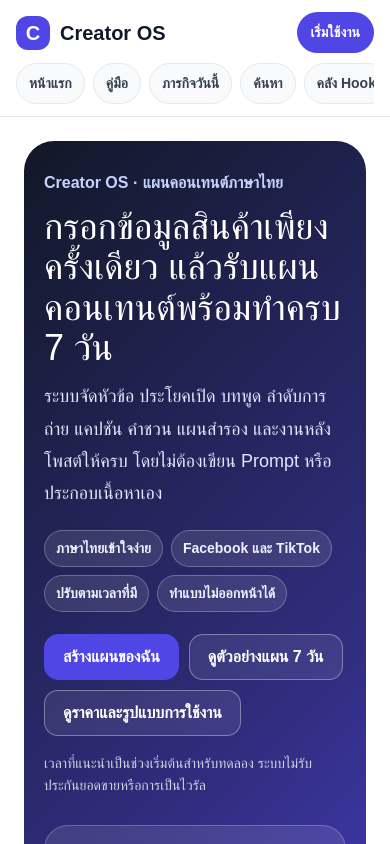
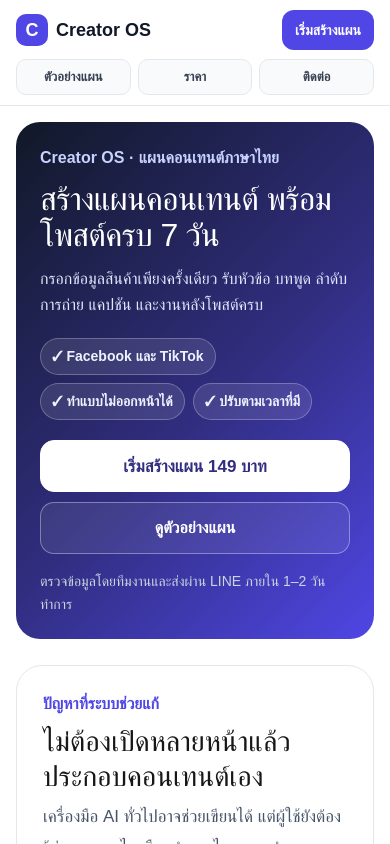
Before and after one commit to teeneewns-web/creator-os, a Next.js app: page / in a window 390 px wide. Shown: the top 844 px of the page. Built offline with nearby package versions, Linux system fonts and the light colour scheme.

Commit message:
improve mobile homepage and navigation

```diff
--- a/src/app/page.tsx
+++ b/src/app/page.tsx
@@ -165,82 +165,47 @@
     </p>
 
     <h1 style={heroTitleStyle}>
-            กรอกข้อมูลสินค้าเพียงครั้งเดียว
-            แล้วรับแผนคอนเทนต์พร้อมทำครบ 7 วัน
+      สร้างแผนคอนเทนต์
+      พร้อมโพสต์ครบ 7 วัน
     </h1>
 
     <p style={heroSubtitleStyle}>
-            ระบบจัดหัวข้อ ประโยคเปิด บทพูด ลำดับการถ่าย
-            แคปชัน คำชวน แผนสำรอง และงานหลังโพสต์ให้ครบ
-            โดยไม่ต้องเขียน Prompt หรือประกอบเนื้อหาเอง
+      กรอกข้อมูลสินค้าเพียงครั้งเดียว
+      รับหัวข้อ บทพูด ลำดับการถ่าย
+      แคปชัน และงานหลังโพสต์ครบ
     </p>
 
     <div style={heroTagRowStyle}>
-            <span style={heroTagStyle}>ภาษาไทยเข้าใจง่าย</span>
-            <span style={heroTagStyle}>Facebook และ TikTok</span>
-            <span style={heroTagStyle}>ปรับตามเวลาที่มี</span>
-            <span style={heroTagStyle}>ทำแบบไม่ออกหน้าได้</span>
+      <span style={heroTagStyle}>
+        ✓ Facebook และ TikTok
+      </span>
+
+      <span style={heroTagStyle}>
+        ✓ ทำแบบไม่ออกหน้าได้
+      </span>
+
+      <span style={heroTagStyle}>
+        ✓ ปรับตามเวลาที่มี
+      </span>
     </div>
 
-          <div style={buttonRowStyle}>
-            <Link href="/start" style={primaryLinkStyle}>
-              สร้างแผนของฉัน
+    <div style={heroButtonRowStyle}>
+      <Link href="/start" style={heroPrimaryLinkStyle}>
+        เริ่มสร้างแผน 149 บาท
       </Link>
 
       <Link
         href="/dashboard/weekly"
-              style={secondaryDarkLinkStyle}
+        style={heroSecondaryLinkStyle}
       >
-              ดูตัวอย่างแผน 7 วัน
-            </Link>
-
-            <Link href="/pricing" style={secondaryDarkLinkStyle}>
-              ดูราคาและรูปแบบการใช้งาน
+        ดูตัวอย่างแผน
       </Link>
     </div>
 
     <p style={heroNoteStyle}>
-            เวลาที่แนะนำเป็นช่วงเริ่มต้นสำหรับทดลอง
-            ระบบไม่รับประกันยอดขายหรือการเป็นไวรัล
+      ตรวจข้อมูลโดยทีมงานและส่งผ่าน LINE
+      ภายใน 1–2 วันทำการ
     </p>
-        </div>
-
-        <div style={heroPreviewStyle}>
-          <p style={previewLabelStyle}>สิ่งที่ได้รับในแต่ละวัน</p>
-
-          <div style={previewItemStyle}>
-            <span style={previewNumberStyle}>1</span>
-            <div>
-              <strong>วันนี้ต้องทำอะไร</strong>
-              <p style={previewTextStyle}>
-                เป้าหมาย หัวข้อ และรูปแบบคอนเทนต์
-              </p>
-            </div>
-          </div>
-
-          <div style={previewItemStyle}>
-            <span style={previewNumberStyle}>2</span>
-            <div>
-              <strong>ต้องพูดและถ่ายอย่างไร</strong>
-              <p style={previewTextStyle}>
-                บทพูด ลำดับการถ่าย และข้อความบนจอ
-              </p>
-            </div>
-          </div>
-
-          <div style={previewItemStyle}>
-            <span style={previewNumberStyle}>3</span>
-            <div>
-              <strong>โพสต์แล้วทำอะไรต่อ</strong>
-              <p style={previewTextStyle}>
-                วิธีตอบความคิดเห็นและตัวชี้วัดที่ควรดู
-              </p>
-            </div>
-          </div>
-
-          <Link href="/start" style={previewLinkStyle}>
-            เริ่มตอบคำถาม 3 ขั้นตอน →
-          </Link>
   </div>
 </section>
 
@@ -607,17 +572,12 @@
 const pageStyle: CSSProperties = {
   maxWidth: "1200px",
   margin: "0 auto",
-  padding: "24px",
+  padding: "16px",
 };
 
 const heroStyle: CSSProperties = {
-  display: "grid",
-  gridTemplateColumns:
-    "repeat(auto-fit, minmax(min(100%, 360px), 1fr))",
-  gap: "28px",
-  alignItems: "center",
-  padding: "clamp(30px, 6vw, 54px) clamp(20px, 5vw, 34px)",
-  borderRadius: "30px",
+  padding: "clamp(24px, 6vw, 48px)",
+  borderRadius: "24px",
   background:
     "linear-gradient(135deg, #111827 0%, #312e81 55%, #4f46e5 100%)",
   color: "white",
@@ -634,18 +594,19 @@
 };
 
 const heroTitleStyle: CSSProperties = {
-  maxWidth: "800px",
+  maxWidth: "760px",
   margin: "12px 0",
-  fontSize: "clamp(36px, 7vw, 58px)",
+  fontSize: "clamp(32px, 8vw, 50px)",
   lineHeight: 1.12,
+  letterSpacing: "-0.02em",
 };
 
 const heroSubtitleStyle: CSSProperties = {
-  maxWidth: "760px",
+  maxWidth: "680px",
   margin: 0,
   color: "#e0e7ff",
-  fontSize: "18px",
-  lineHeight: 1.8,
+  fontSize: "16px",
+  lineHeight: 1.65,
 };
 
 const heroTagRowStyle: CSSProperties = {
@@ -670,6 +631,45 @@
   flexWrap: "wrap",
   gap: "10px",
   marginTop: "22px",
+};
+
+const heroButtonRowStyle: CSSProperties = {
+  display: "grid",
+  gridTemplateColumns:
+    "repeat(auto-fit, minmax(220px, 1fr))",
+  gap: "10px",
+  maxWidth: "620px",
+  marginTop: "20px",
+};
+
+const heroPrimaryLinkStyle: CSSProperties = {
+  display: "inline-flex",
+  alignItems: "center",
+  justifyContent: "center",
+  minHeight: "52px",
+  padding: "0 18px",
+  borderRadius: "14px",
+  background: "#ffffff",
+  border: "1px solid #ffffff",
+  color: "#312e81",
+  textDecoration: "none",
+  fontSize: "17px",
+  fontWeight: 800,
+};
+
+const heroSecondaryLinkStyle: CSSProperties = {
+  display: "inline-flex",
+  alignItems: "center",
+  justifyContent: "center",
+  minHeight: "52px",
+  padding: "0 18px",
+  borderRadius: "14px",
+  background: "rgba(255,255,255,0.08)",
+  border: "1px solid rgba(255,255,255,0.35)",
+  color: "white",
+  textDecoration: "none",
+  fontSize: "16px",
+  fontWeight: 800,
 };
 
 const buttonRowCenterStyle: CSSProperties = {
--- a/src/components/layout/SiteHeader.tsx
+++ b/src/components/layout/SiteHeader.tsx
@@ -2,13 +2,18 @@
 import Link from "next/link";
 
 const mainNavItems = [
-  { href: "/", label: "หน้าแรก" },
-  { href: "/guide", label: "คู่มือ" },
-  { href: "/dashboard", label: "ภารกิจวันนี้" },
-  { href: "/search", label: "ค้นหา" },
-  { href: "/hooks", label: "คลัง Hook" },
-  { href: "/pricing", label: "ราคา" },
-  { href: "/contact", label: "ติดต่อ" },
+  {
+    href: "/dashboard/weekly",
+    label: "ตัวอย่างแผน",
+  },
+  {
+    href: "/pricing",
+    label: "ราคา",
+  },
+  {
+    href: "/contact",
+    label: "ติดต่อ",
+  },
 ];
 
 export default function SiteHeader() {
@@ -18,17 +23,21 @@
         <div style={topRowStyle}>
           <Link href="/" style={brandStyle}>
             <span style={brandMarkStyle}>C</span>
-            <span>Creator OS</span>
+            <span style={brandTextStyle}>Creator OS</span>
           </Link>
 
-          <Link href="/dashboard" style={ctaLinkStyle}>
-            เริ่มใช้งาน
+          <Link href="/start" style={ctaLinkStyle}>
+            เริ่มสร้างแผน
           </Link>
         </div>
 
-        <nav style={navStyle}>
+        <nav style={navStyle} aria-label="เมนูหลัก">
           {mainNavItems.map((item) => (
-            <Link key={item.href} href={item.href} style={navLinkStyle}>
+            <Link
+              key={item.href}
+              href={item.href}
+              style={navLinkStyle}
+            >
               {item.label}
             </Link>
           ))}
@@ -45,77 +54,88 @@
   background: "rgba(255,255,255,0.97)",
   borderBottom: "1px solid #e5e7eb",
   backdropFilter: "blur(12px)",
-  overflow: "hidden",
 };
 
 const innerStyle: CSSProperties = {
   maxWidth: "1200px",
   margin: "0 auto",
-  padding: "12px 16px 10px",
+  padding: "10px 16px",
 };
 
 const topRowStyle: CSSProperties = {
   display: "flex",
   alignItems: "center",
   justifyContent: "space-between",
-  gap: "12px",
+  gap: "10px",
+  minWidth: 0,
 };
 
 const brandStyle: CSSProperties = {
   display: "inline-flex",
   alignItems: "center",
-  gap: "10px",
+  gap: "8px",
+  minWidth: 0,
   color: "#111827",
   textDecoration: "none",
-  fontSize: "20px",
-  fontWeight: "bold",
+  fontSize: "18px",
+  fontWeight: 800,
+};
+
+const brandTextStyle: CSSProperties = {
+  overflow: "hidden",
+  textOverflow: "ellipsis",
   whiteSpace: "nowrap",
 };
 
 const brandMarkStyle: CSSProperties = {
-  width: "34px",
-  height: "34px",
-  borderRadius: "12px",
+  width: "32px",
+  height: "32px",
+  borderRadius: "10px",
   background: "#4f46e5",
   color: "white",
   display: "inline-flex",
   alignItems: "center",
   justifyContent: "center",
-  fontWeight: "bold",
+  fontWeight: 800,
   flex: "0 0 auto",
 };
 
 const ctaLinkStyle: CSSProperties = {
+  display: "inline-flex",
+  alignItems: "center",
+  justifyContent: "center",
+  minHeight: "40px",
+  padding: "0 13px",
+  borderRadius: "12px",
+  background: "#4f46e5",
   color: "white",
-  background: "#4f46e5",
   textDecoration: "none",
   fontSize: "14px",
-  fontWeight: "bold",
-  padding: "10px 14px",
-  borderRadius: "999px",
+  fontWeight: 800,
   whiteSpace: "nowrap",
   flex: "0 0 auto",
 };
 
 const navStyle: CSSProperties = {
-  display: "flex",
-  alignItems: "center",
-  gap: "8px",
-  overflowX: "auto",
-  overflowY: "hidden",
-  whiteSpace: "nowrap",
-  paddingTop: "10px",
-  paddingBottom: "2px",
+  display: "grid",
+  gridTemplateColumns: "repeat(3, minmax(0, 1fr))",
+  gap: "7px",
+  marginTop: "9px",
 };
 
 const navLinkStyle: CSSProperties = {
-  color: "#374151",
+  display: "flex",
+  alignItems: "center",
+  justifyContent: "center",
+  minHeight: "36px",
+  padding: "0 6px",
+  borderRadius: "10px",
   background: "#f8fafc",
   border: "1px solid #e5e7eb",
+  color: "#374151",
   textDecoration: "none",
-  fontSize: "14px",
-  fontWeight: "bold",
-  padding: "9px 12px",
-  borderRadius: "999px",
-  flex: "0 0 auto",
+  fontSize: "13px",
+  fontWeight: 800,
+  textAlign: "center",
+  whiteSpace: "nowrap",
 };
```
Lines whose indentation alone changed are shown as unchanged.
